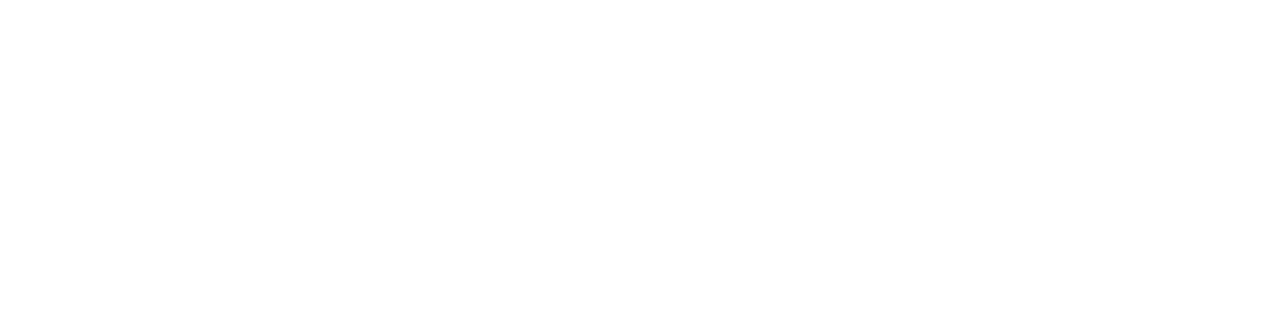
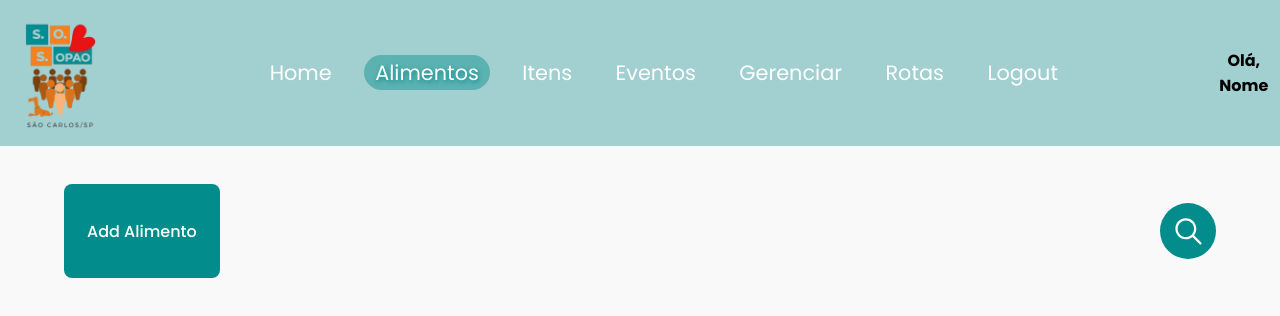
Before and after one commit to LuisHDantas/Projeto-SOSopao, a React (Create React App) app in the folder sosopao-app/: page /alimentos in a window 1280 px wide. Before the commit this address had no page. Shown: the top 316 px of the page. Built offline with nearby package versions, Linux system fonts and the light colour scheme.

Commit message:
alimentos-search

```diff
--- a/sosopao-app/src/App.jsx
+++ b/sosopao-app/src/App.jsx
@@ -2,13 +2,14 @@
 
 
 import { Home } from './pages/Home';
+import { Alimentos } from './pages/Alimentos';
 
 function App() {
   return (
     <BrowserRouter>
       <Routes>
         <Route path='/'  Component={Home} />
-
+        <Route path='/alimentos' Component={Alimentos}/>
       </Routes>
     </BrowserRouter>
   );
--- /dev/null
+++ b/sosopao-app/src/components/buttomSearch/index.jsx
@@ -0,0 +1,10 @@
+import { IoIosSearch } from "react-icons/io";
+import './style.css';
+
+export function ButtonSearch(){
+    return(
+        <button className="search">
+            <IoIosSearch />
+        </button>
+    );
+}
--- /dev/null
+++ b/sosopao-app/src/components/buttomSearch/style.css
@@ -0,0 +1,12 @@
+.search{
+    font-size: 35px;
+    color: white;
+    width: 7vh;
+    height: 7vh;
+    display: flex;
+    justify-content: center;
+    align-items: center;
+    border: none;
+    border-radius: 50%;
+    background-color: #038C8C;
+}
--- /dev/null
+++ b/sosopao-app/src/components/buttonAdd/index.jsx
@@ -0,0 +1,9 @@
+import './style.css';
+
+export function ButtonAdd(){
+    return(
+        <button className="add">
+            Add Alimento
+        </button>
+    );
+}
--- /dev/null
+++ b/sosopao-app/src/components/buttonAdd/style.css
@@ -0,0 +1,10 @@
+.add{
+    padding: 3% 2%;
+    background-color: #038C8C;
+    color: white;
+    font-size: 16px;
+    border-radius: 8px;
+    border:none;
+    font-weight: 500;
+    font-family: 'Poppins', sans-serif;
+}
--- /dev/null
+++ b/sosopao-app/src/pages/Alimentos.jsx
@@ -0,0 +1,18 @@
+import { Navbar } from "../components/Navbar";
+import { ButtonSearch } from "../components/buttomSearch";
+import { ButtonAdd } from "../components/buttonAdd";
+import '../styles/alimentos.css';
+
+
+export function Alimentos(){
+    return(
+        <div>
+            <Navbar type='alimentos'/>
+            <div id="add-search">
+                <ButtonAdd />
+                <ButtonSearch />
+            </div>
+
+        </div>
+    );
+}
--- /dev/null
+++ b/sosopao-app/src/styles/alimentos.css
@@ -0,0 +1,7 @@
+#add-search{
+    padding: 3% 5%;
+    background-color: #F9F9F9;
+    display: flex;
+    justify-content: space-between;
+    align-items: center;
+}
```
